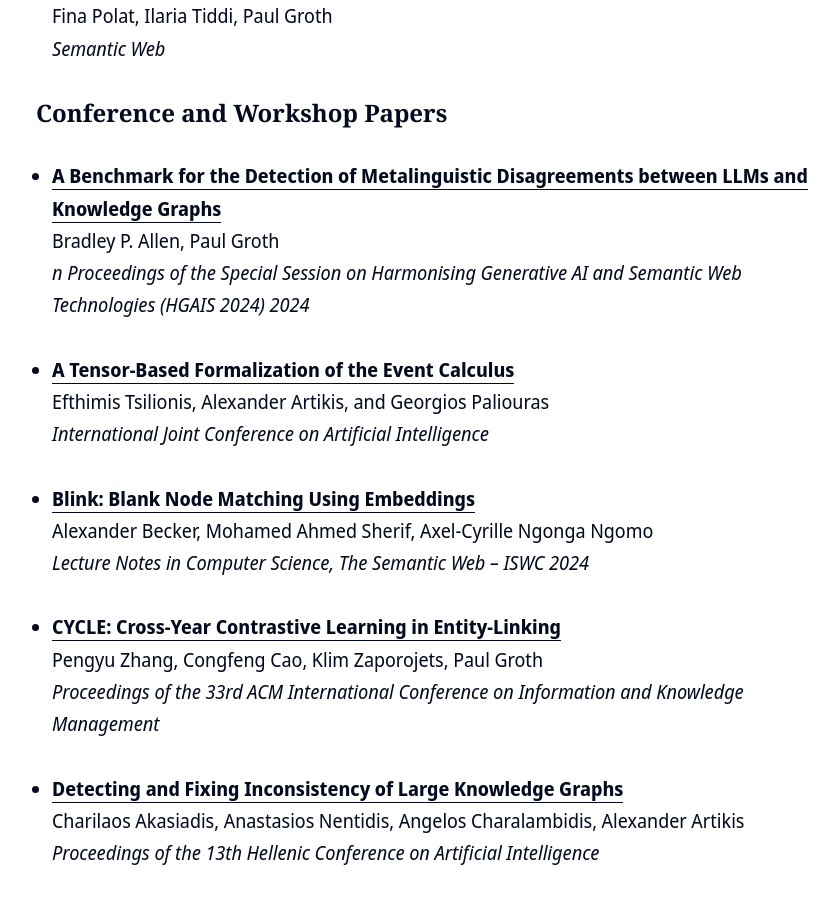
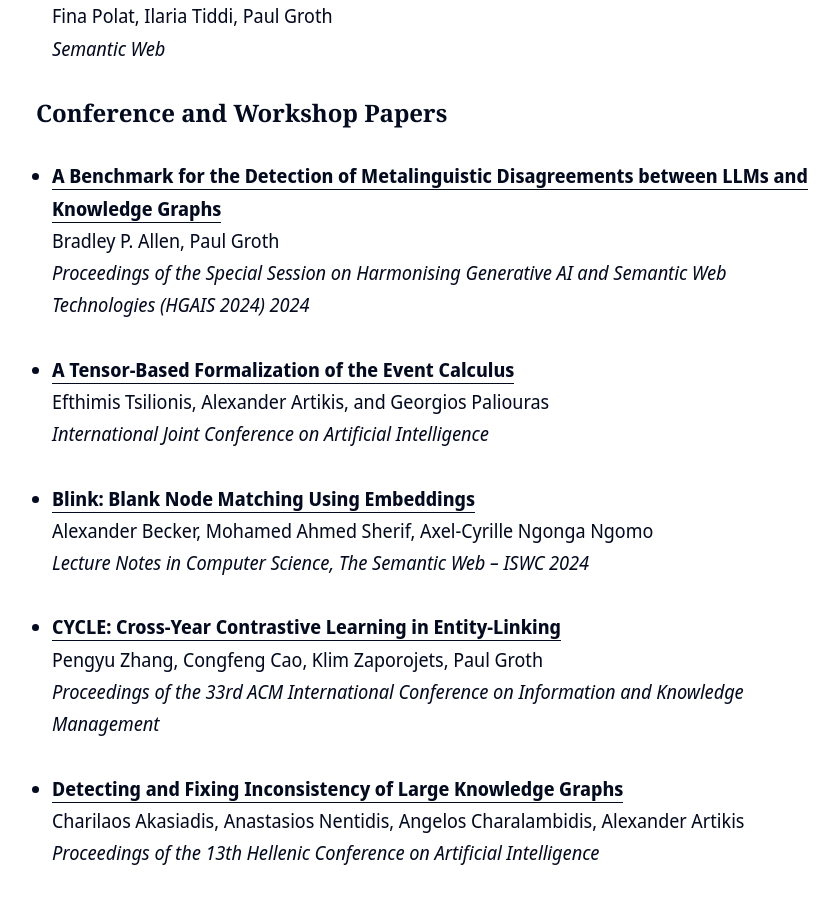
Before and after one commit to EnexaProject/enexaproject.github.io, a Jekyll site: the page built from _pages/publications.md, in a window 1280 px wide and 900 px high, scrolled down 2008 px. Shown: the whole window, without its empty margins (214-1053 px from the left). Built offline with Jekyll 4.4.1, drawn with Linux system fonts in a browser that asks for light colours; nearby versions of some CDN libraries.

```diff
--- a/_pages/publications.md
+++ b/_pages/publications.md
@@ -60,7 +60,7 @@ permalink: /publications/
 
 - **[A Benchmark for the Detection of Metalinguistic Disagreements between LLMs and Knowledge Graphs](https://ceur-ws.org/Vol-3953/356.pdf)**
   Bradley P. Allen, Paul Groth
-  *n Proceedings of the Special Session on Harmonising Generative AI and Semantic Web Technologies (HGAIS 2024) 2024*
+  *Proceedings of the Special Session on Harmonising Generative AI and Semantic Web Technologies (HGAIS 2024) 2024*
 
 - **[A Tensor-Based Formalization of the Event Calculus](https://doi.org/10.24963/ijcai.2024/397)**
   Efthimis Tsilionis, Alexander Artikis, and Georgios Paliouras
```
